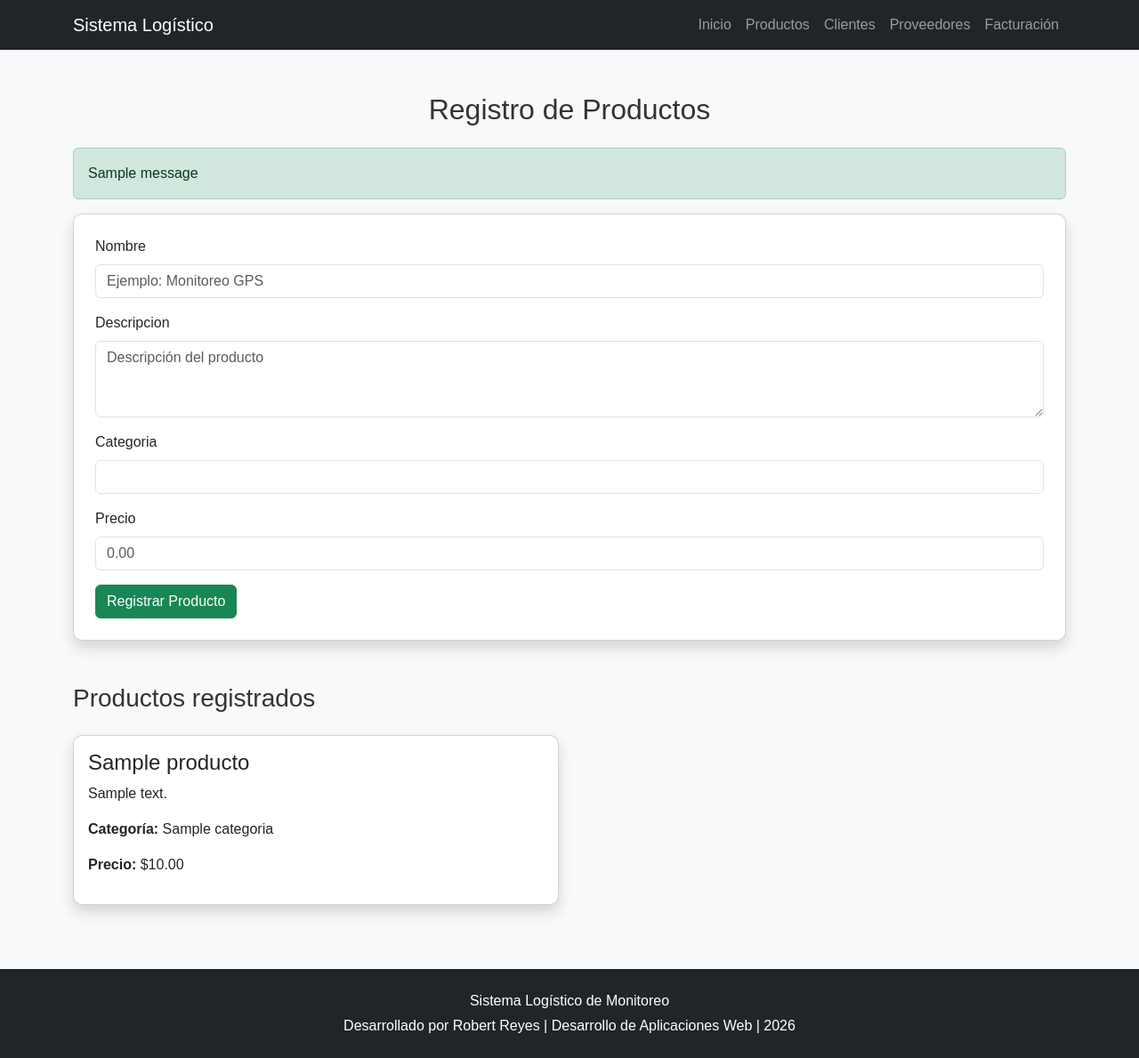
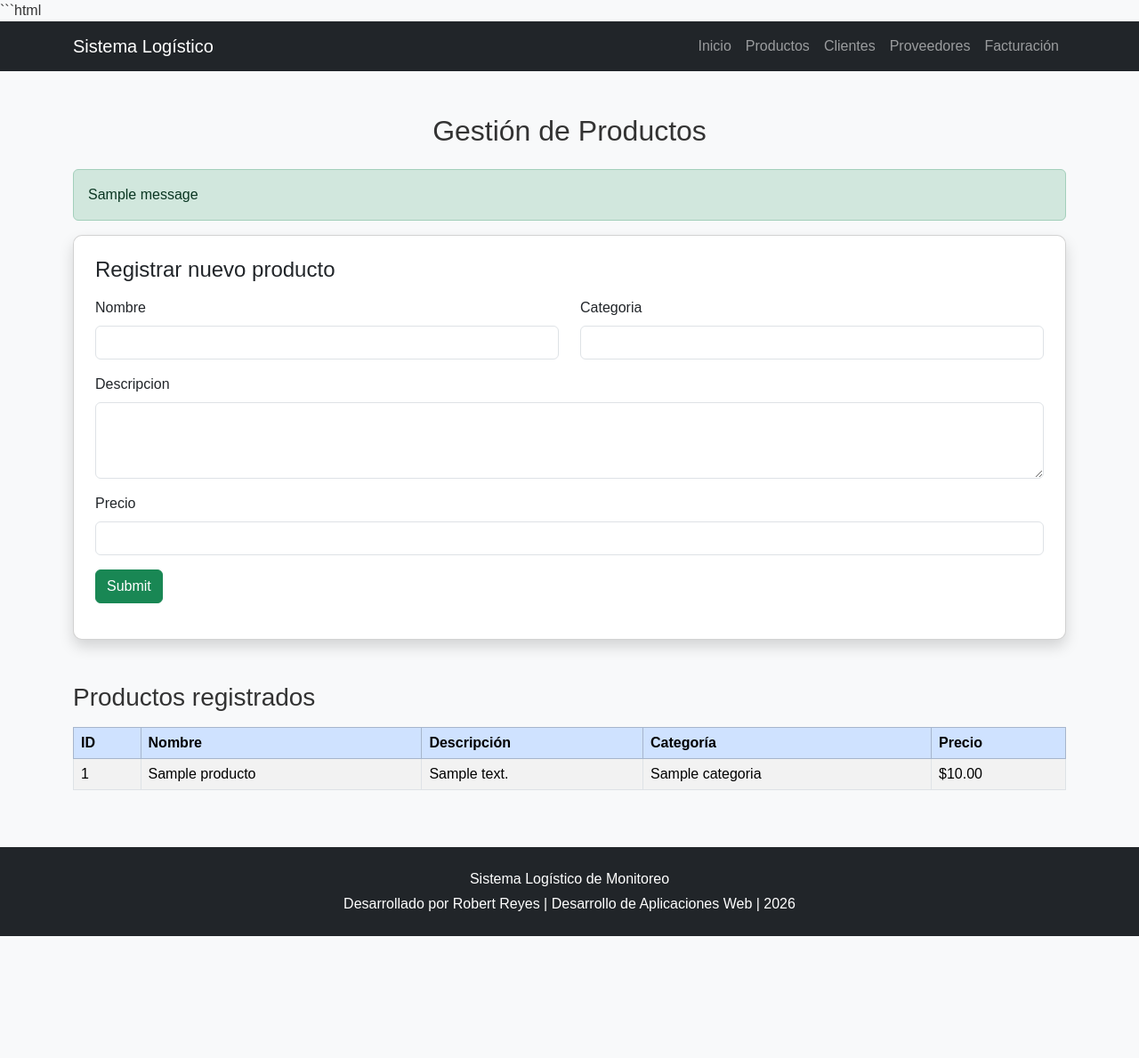
Before and after one commit to RobertReyes-UEA/2026-DESARROLLO-DE-APLICACIONES-WEB, a Python web app: template templates/productos.html in a window 1280 px wide. Shown: the whole page at 89% size. After the commit the page ends 1052 px from the top, so only its background shows below. Run offline with Jinja, Linux system fonts and the light colour scheme; the template is opened without the code that fills it: most values are stand-ins (such as "Sample title", 1, 10 or a date in 2020); one stand-in notice (Sample message) is shown; form fields are guessed from the names that the template uses.

Commit message:
Update product registration page for better clarity

````diff
--- a/templates/productos.html
+++ b/templates/productos.html
@@ -1,3 +1,4 @@
+```html
 {% extends "base.html" %}
 
 {% block content %}
@@ -5,37 +6,67 @@
 <div class="container my-5">
 
     <h2 class="text-center mb-4">
-        Registro de Productos
+        Gestión de Productos
     </h2>
 
-    {% with messages = get_flashed_messages(with_categories=true) %}
-        {% for category, message in messages %}
-            <div class="alert alert-{{ category }}">
-                {{ message }}
+
+    {% with mensajes = get_flashed_messages(with_categories=true) %}
+
+        {% if mensajes %}
+
+            {% for categoria, mensaje in mensajes %}
+
+                <div class="alert alert-{{ categoria }}">
+                    {{ mensaje }}
                 </div>
+
             {% endfor %}
+
+        {% endif %}
+
     {% endwith %}
 
+
     <div class="card shadow p-4 mb-5">
+
+        <h4 class="mb-3">
+            Registrar nuevo producto
+        </h4>
 
         <form method="POST">
 
             {{ form.hidden_tag() }}
 
-            <div class="mb-3">
+            <div class="row">
+
+                <div class="col-md-6 mb-3">
 
                     {{ form.nombre.label(class="form-label") }}
 
-                {{ form.nombre(
-                    class="form-control",
-                    placeholder="Ejemplo: Monitoreo GPS"
-                ) }}
+                    {{ form.nombre(class="form-control") }}
 
                     {% for error in form.nombre.errors %}
-                    <div class="text-danger">
+                        <small class="text-danger">
                             {{ error }}
+                        </small>
+                    {% endfor %}
+
                 </div>
+
+
+                <div class="col-md-6 mb-3">
+
+                    {{ form.categoria.label(class="form-label") }}
+
+                    {{ form.categoria(class="form-control") }}
+
+                    {% for error in form.categoria.errors %}
+                        <small class="text-danger">
+                            {{ error }}
+                        </small>
                     {% endfor %}
+
+                </div>
 
             </div>
 
@@ -46,29 +77,13 @@
 
                 {{ form.descripcion(
                     class="form-control",
-                    rows="3",
-                    placeholder="Descripción del producto"
+                    rows="3"
                 ) }}
 
                 {% for error in form.descripcion.errors %}
-                    <div class="text-danger">
+                    <small class="text-danger">
                         {{ error }}
-                    </div>
-                {% endfor %}
-
-            </div>
-
-
-            <div class="mb-3">
-
-                {{ form.categoria.label(class="form-label") }}
-
-                {{ form.categoria(class="form-control") }}
-
-                {% for error in form.categoria.errors %}
-                    <div class="text-danger">
-                        {{ error }}
-                    </div>
+                    </small>
                 {% endfor %}
 
             </div>
@@ -78,77 +93,93 @@
 
                 {{ form.precio.label(class="form-label") }}
 
-                {{ form.precio(
-                    class="form-control",
-                    placeholder="0.00"
-                ) }}
+                {{ form.precio(class="form-control") }}
 
                 {% for error in form.precio.errors %}
-                    <div class="text-danger">
+                    <small class="text-danger">
                         {{ error }}
-                    </div>
+                    </small>
                 {% endfor %}
 
             </div>
 
 
-            <button type="submit" class="btn btn-success">
-                Registrar Producto
-            </button>
+            {{ form.submit(class="btn btn-success") }}
 
         </form>
 
     </div>
 
 
-    <h3 class="mb-4">
+    <h3 class="mb-3">
         Productos registrados
     </h3>
 
-    <div class="row">
+
+    {% if productos %}
+
+    <div class="table-responsive">
+
+        <table class="table table-striped table-hover table-bordered">
+
+            <thead class="table-primary">
+
+                <tr>
+                    <th>ID</th>
+                    <th>Nombre</th>
+                    <th>Descripción</th>
+                    <th>Categoría</th>
+                    <th>Precio</th>
+                </tr>
+
+            </thead>
+
+
+            <tbody>
 
                 {% for producto in productos %}
 
-        <div class="col-md-6 mb-4">
+                <tr>
 
-            <div class="card shadow h-100">
+                    <td>
+                        {{ producto["id"] }}
+                    </td>
 
-                <div class="card-body">
+                    <td>
+                        {{ producto["nombre"] }}
+                    </td>
 
-                    <h4 class="card-title">
-                        {{ producto.nombre }}
-                    </h4>
+                    <td>
+                        {{ producto["descripcion"] }}
+                    </td>
 
-                    <p>
-                        {{ producto.descripcion }}
-                    </p>
+                    <td>
+                        {{ producto["categoria"] }}
+                    </td>
 
-                    <p>
-                        <strong>Categoría:</strong>
-                        {{ producto.categoria }}
-                    </p>
+                    <td>
+                        ${{ "%.2f"|format(producto["precio"]) }}
+                    </td>
 
-                    <p>
-                        <strong>Precio:</strong>
-                        ${{ "%.2f"|format(producto.precio) }}
-                    </p>
+                </tr>
 
-                </div>
+                {% endfor %}
 
-            </div>
+            </tbody>
+
+        </table>
 
     </div>
 
     {% else %}
 
         <div class="alert alert-warning">
-            No existen productos registrados.
+            No existen productos registrados todavía.
         </div>
 
-        {% endfor %}
-
-    </div>
+    {% endif %}
 
 </div>
 
 {% endblock %}
+```
````
Lines whose indentation alone changed are shown as unchanged.
